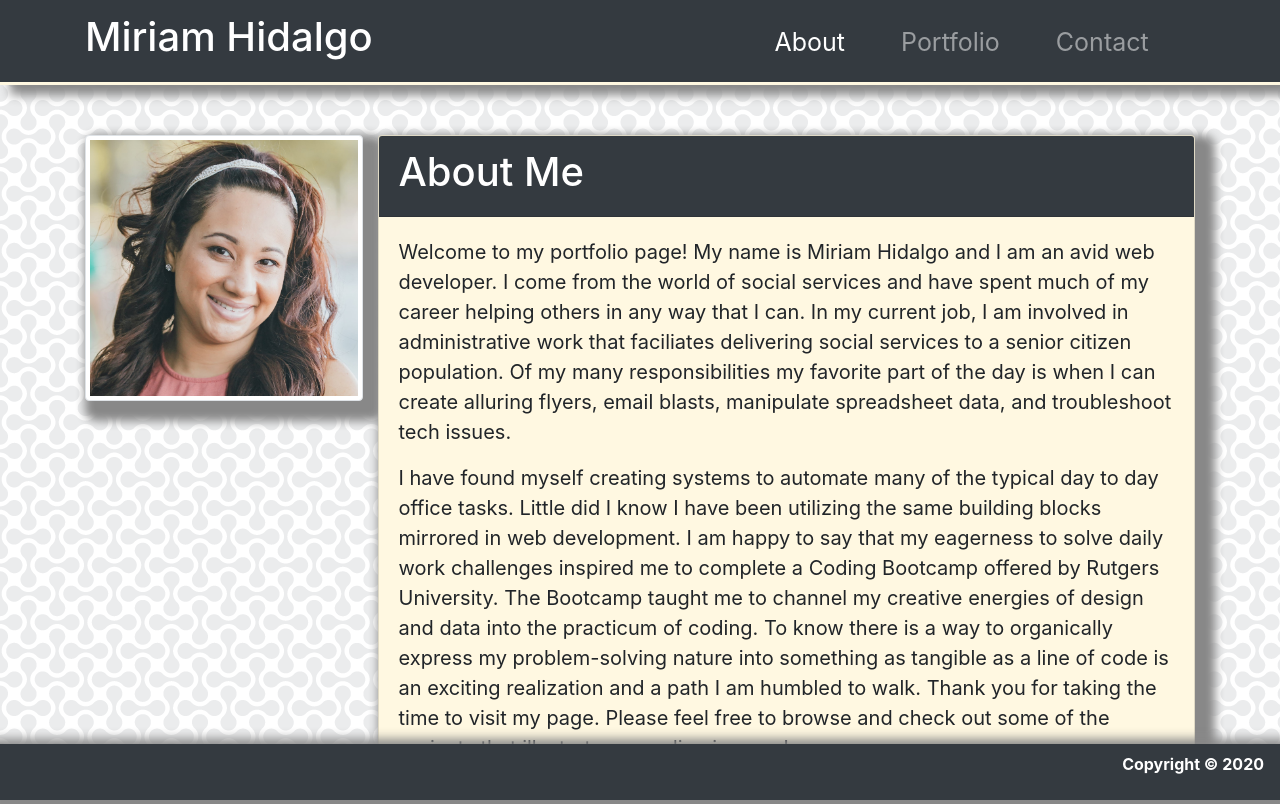
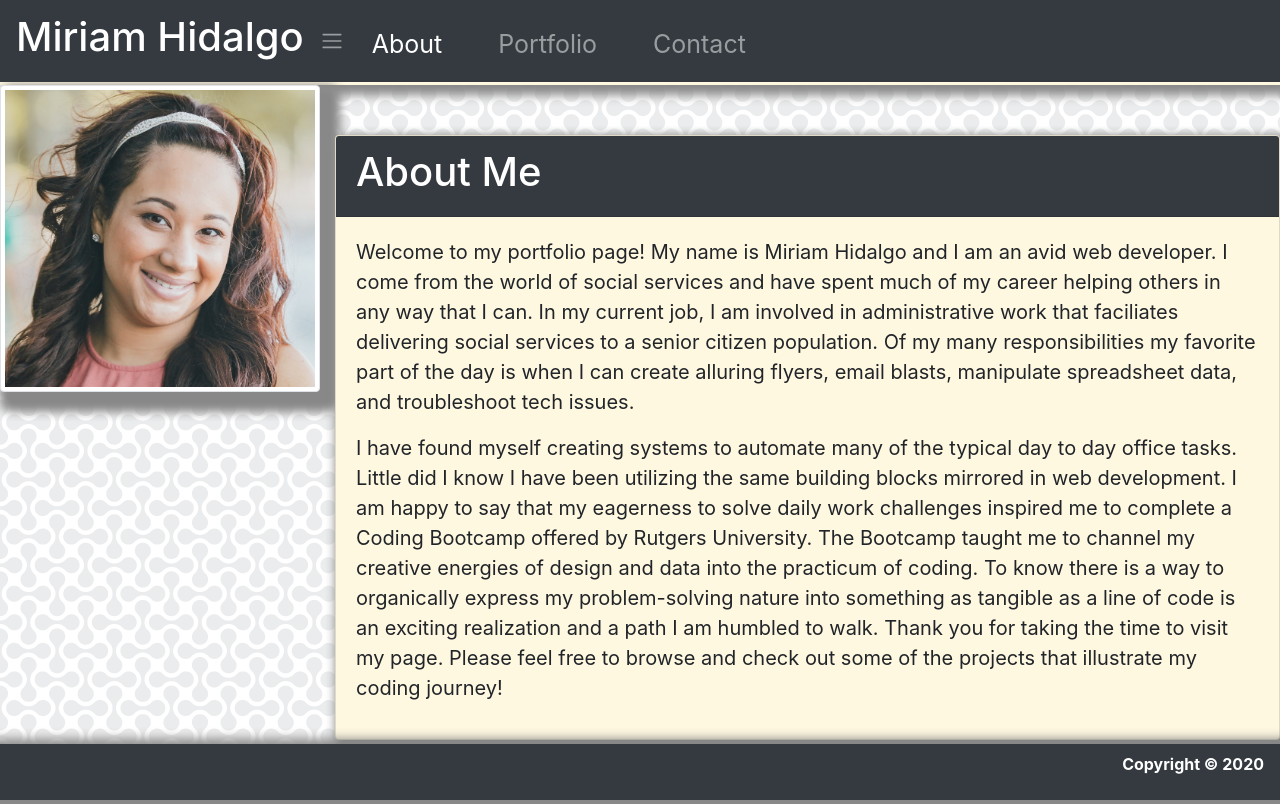
Before and after one commit to miriam-hidalgo/PortfolioWebsite, a plain HTML site: page index.html in a window 1280 px wide. Shown: the top 804 px of the page. Drawn offline with nearby package versions, Linux system fonts and the light colour scheme.

Commit message:
Fixed navbar in Index

```diff
--- a/index.html
+++ b/index.html
@@ -10,17 +10,17 @@
     </head>
 
     <body>
+
             <header>
                 <nav class="navbar navbar-expand-lg navbar-dark bg-dark">
-                <div class="container">
-                    <div class="row">
-                        <div class="col-md-10">
                     <a class="navbar-brand highlight" href="index.html"><h1>Miriam Hidalgo</h1></a>
-                        </div>
 
-                        <div class="col-md-2">
+                    <button class="navbar-toggler" type="button" data-toggle="collapse" data-target="#navbarText" aria-controls="navbarText" aria-label="Toggle navigation"></button>
+                    <span class="navbar-toggler-icon"></span>
+                    </button>
+
                     <div class="collapse navbar-collapse" id="navbarText">
-                                <ul class="navbar-nav mr-auto text-right">
+                        <ul class="navbar-nav">
                             <li class="nav-item active">
                                 <a class="nav-link" href="index.html">About<span class="sr-only">(current)</span></a>
                             </li>
@@ -34,13 +34,9 @@
                             </li>
                         </ul>
                     </div>
-                        </div>
-                    </div>
-                </div>
                 </nav>
             </header>
 
-        <div class="container">
             <img src="./assets/images/Professional.jpg" alt="Profile Picture" class="img-thumbnail w-25 h-25 float-left">
 
             <div class="card">
@@ -56,11 +52,11 @@
                     </blockquote>
                 </div>
             </div>
-        </div>
 
             <nav class="navbar footer fixed-bottom navbar-light bg-dark">
                 <a class="navbar-brand" href="#"></a>
                 <p>Copyright &copy 2020</p>
             </nav>
+
     </body>
 </html>
```
Lines whose indentation alone changed are shown as unchanged.
